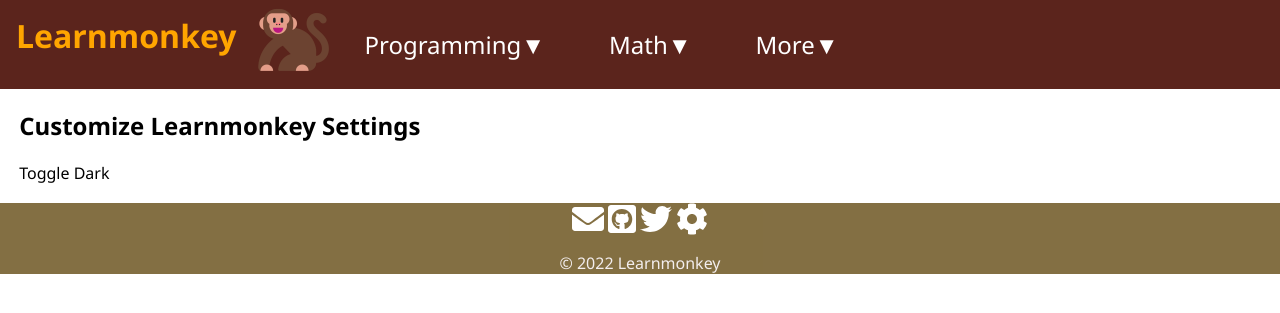
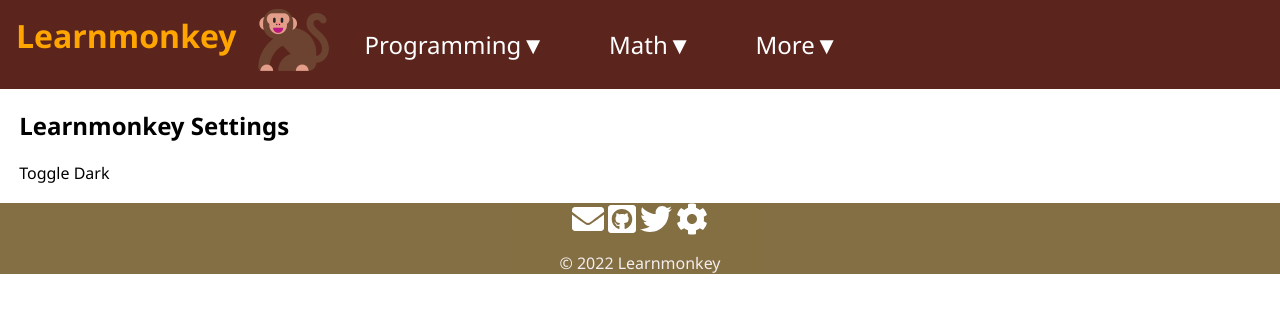
Before and after one commit to learnmonkey/learnmonkey.github.io, a Jekyll site: the page built from settings.html, in a window 1280 px wide. Shown: the top 313 px of the page. Built offline with Jekyll 4.4.1, drawn with Linux system fonts in a browser that asks for light colours; nearby versions of some CDN libraries.

Commit message:
Rename title of page

```diff
--- a/settings.html
+++ b/settings.html
@@ -5,6 +5,6 @@
 ---
 
 <section>
-    <h1>Customize Learnmonkey Settings</h1>
+    <h1>Learnmonkey Settings</h1>
     <a onclick="switchDark()" id="toggledarklight">Toggle Dark</a>
 </section>
```
